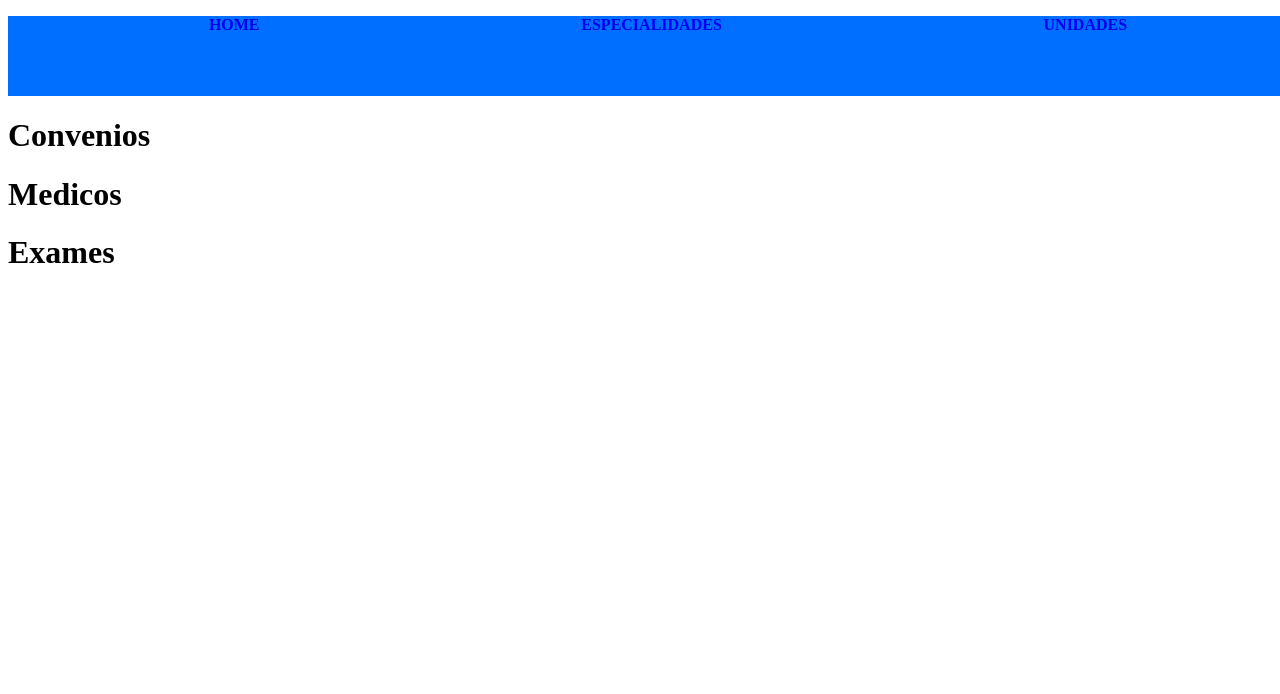
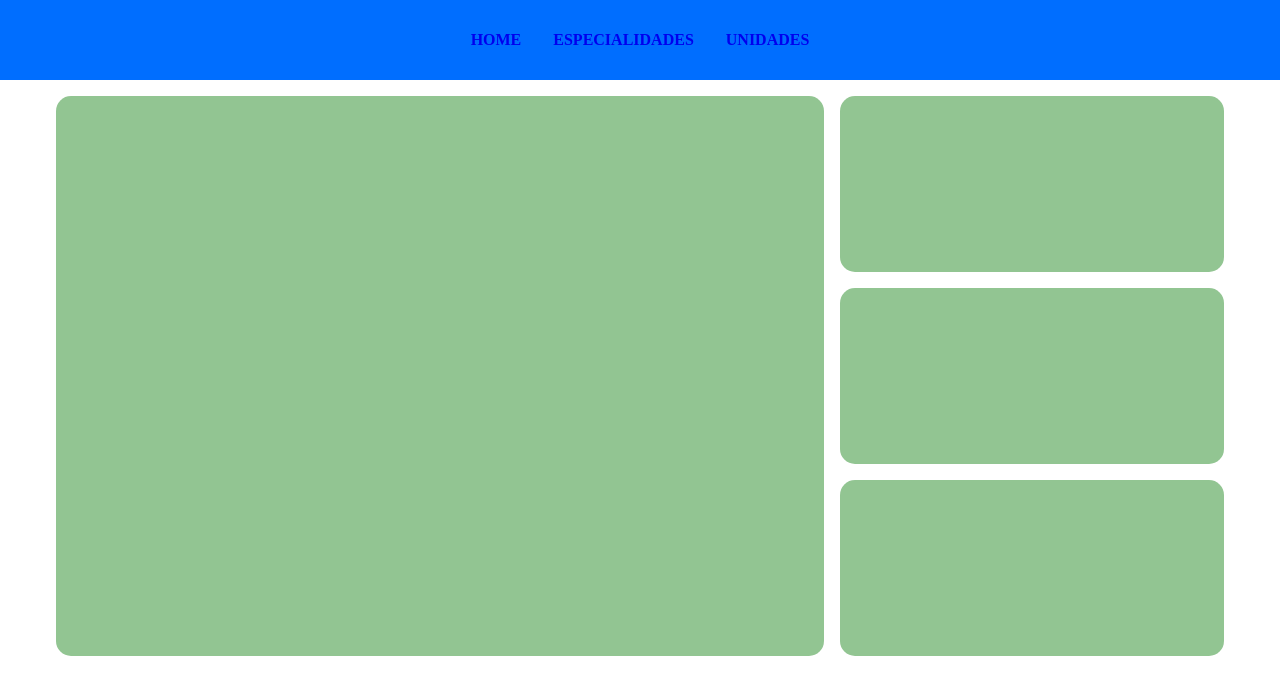
Before and after one commit to MarcioBADias/provida-dashboard, a React (Vite) app: page / in a window 1280 px wide. Shown: the top 694 px of the page. Built offline with nearby package versions, Linux system fonts and the light colour scheme.

Commit message:
⚠ Esbocando o layout da pagina

```diff
--- a/src/app.jsx
+++ b/src/app.jsx
@@ -6,13 +6,20 @@ const App = () => {
     <>
       <Menu />
       <div className="container">
-        <h1>Convenios</h1>
-      </div>
-      <div className="container">
-        <h1>Medicos</h1>
-      </div>
-      <div className="container">
-        <h1>Exames</h1>
+        <div className="newsLetter">
+
+        </div>
+        <div className="optionBox">
+          <div className="convenios box">
+
+          </div>
+          <div className="medicos box">
+
+          </div>
+          <div className="examos box">
+
+          </div>
+        </div>
       </div>
     </>
   )
--- a/src/index.css
+++ b/src/index.css
@@ -1,4 +1,4 @@
-[data-js="root"] {
+* {
   margin: 0;
   padding: 0;
   box-sizing: border-box;
@@ -11,12 +11,16 @@
 }
 
 .navbar-nav {
+  align-items: center;
   display: flex;
-  justify-content: space-around;
+  justify-content: center;
+  height: 100%;
 }
 
 .nav-item {
+  color: wheat;
   list-style: none;
+  margin: 0 1rem;
 }
 
 .nav-link {
@@ -24,3 +28,31 @@
   text-decoration: none;
   text-transform: uppercase;
 }
+
+.container{
+  display: flex;
+  justify-content: center;
+  margin-top: 1rem;
+}
+
+.newsLetter{
+  background: rgba(38, 139, 38, 0.5);
+  border-radius: 15px;
+  margin-right: 1rem;
+  min-height: 70vh;
+  min-width: 60vw;
+}
+
+.optionBox{
+  align-items: center;
+  display: flex;
+  flex-direction: column;
+  justify-content: space-between;
+}
+
+.box{
+  background: rgba(38, 139, 38, 0.5);
+  border-radius: 15px;
+  min-height: 22vh;
+  min-width: 30vw;
+}
```
